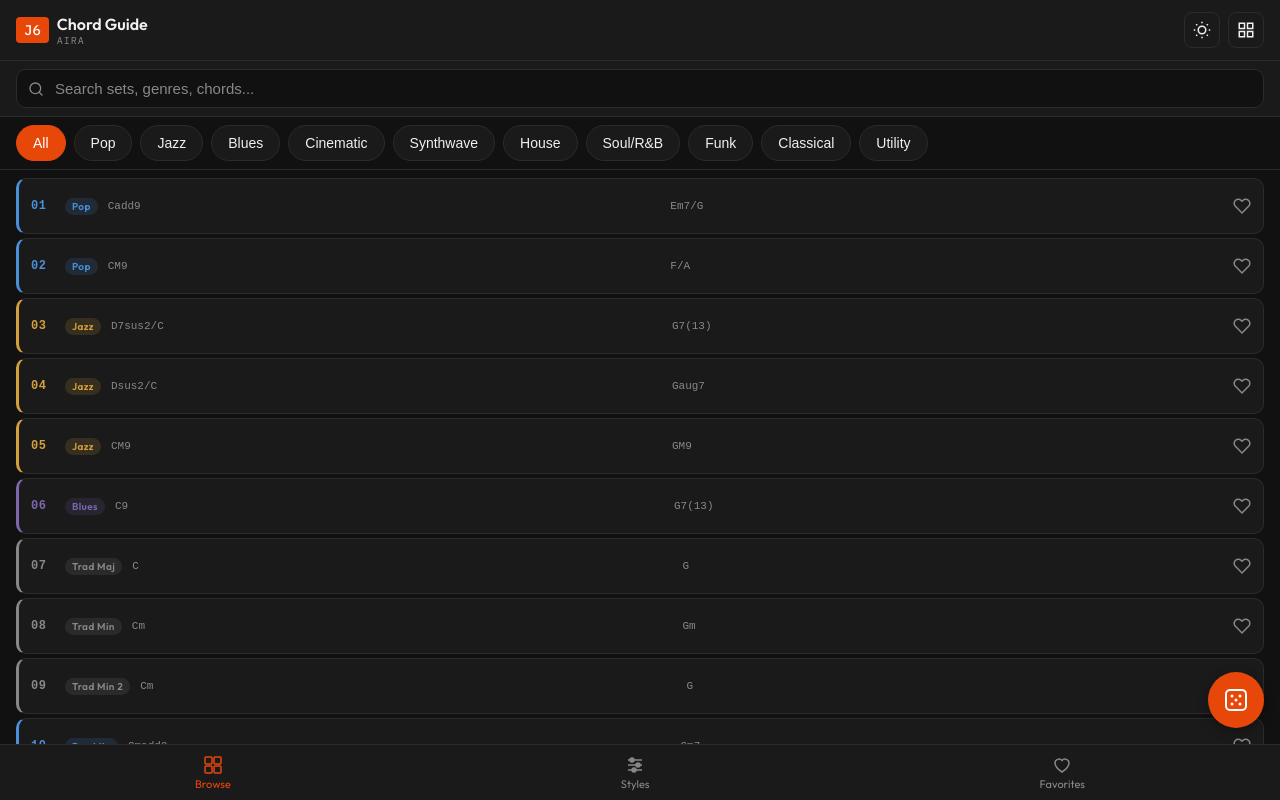
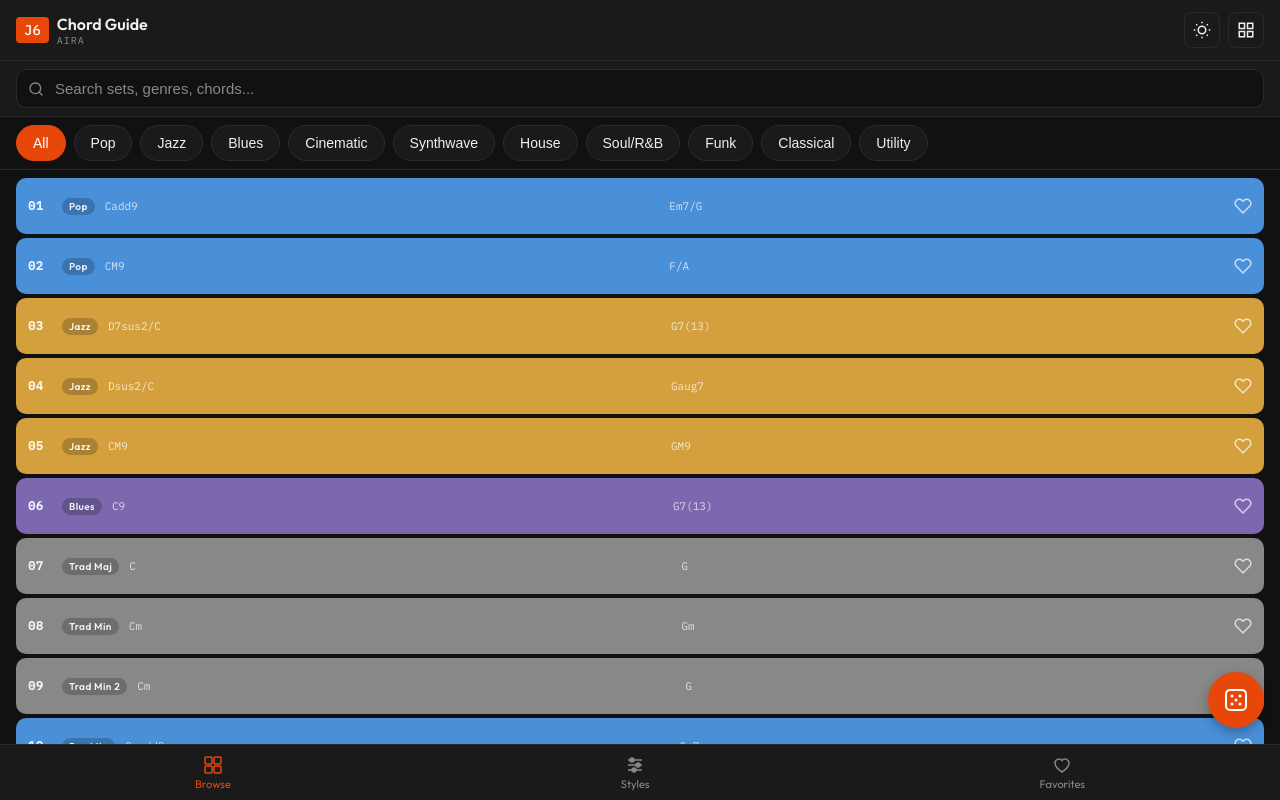
Before and after one commit to Zachary-Roland/roland-j6-chord-engine, a React (Vite) app: page / in a window 1280 px wide. Both pictures are taken after a click on the button 1246 px from the left and 30 px from the top of the page. Shown: the top 800 px of the page. Built offline with nearby package versions, Linux system fonts and the light colour scheme.

Commit message:
style: make chord set cards use full genre color background
Co-Authored-By: Claude Opus 4.6 (1M context) <noreply@anthropic.com>

```diff
--- a/src/components/ChordSetCard.css
+++ b/src/components/ChordSetCard.css
@@ -1,12 +1,10 @@
 .chord-set-card {
-  background: var(--surface);
-  border: 1px solid var(--border);
+  border: none;
   border-radius: 10px;
-  border-left-width: 3px;
-  border-left-style: solid;
   cursor: pointer;
   transition: opacity 0.15s ease;
   user-select: none;
+  color: #fff;
 }
 
 .chord-set-card:hover {
@@ -34,17 +32,18 @@
 }
 
 .card-set-number {
-  font-family: 'Courier New', Courier, monospace;
+  font-family: 'IBM Plex Mono', monospace;
   font-size: 12px;
   font-weight: 700;
   letter-spacing: 0.05em;
   line-height: 1;
+  color: rgba(255,255,255,0.9);
 }
 
 .card-c-chord {
-  font-family: 'Courier New', Courier, monospace;
+  font-family: 'IBM Plex Mono', monospace;
   font-size: 11px;
-  color: var(--text-sub);
+  color: rgba(255,255,255,0.75);
   flex: 1;
   display: flex;
   align-items: center;
@@ -65,18 +64,19 @@
 }
 
 .card-set-number--list {
-  font-family: 'Courier New', Courier, monospace;
+  font-family: 'IBM Plex Mono', monospace;
   font-size: 12px;
   font-weight: 700;
   letter-spacing: 0.05em;
   flex-shrink: 0;
   width: 24px;
+  color: rgba(255,255,255,0.9);
 }
 
 .card-chord-preview {
-  font-family: 'Courier New', Courier, monospace;
+  font-family: 'IBM Plex Mono', monospace;
   font-size: 11px;
-  color: var(--text-sub);
+  color: rgba(255,255,255,0.75);
   flex: 1;
   white-space: nowrap;
   overflow: hidden;
@@ -93,6 +93,8 @@
   border-radius: 20px;
   white-space: nowrap;
   flex-shrink: 0;
+  background: rgba(0,0,0,0.2);
+  color: rgba(255,255,255,0.9);
 }
 
 /* Favorite button */
@@ -105,7 +107,7 @@
   display: flex;
   align-items: center;
   justify-content: center;
-  color: var(--text-sub);
+  color: rgba(255,255,255,0.7);
   flex-shrink: 0;
   line-height: 0;
   border-radius: 4px;
@@ -113,7 +115,7 @@
 }
 
 .card-favorite-btn:hover {
-  color: var(--orange);
+  color: #fff;
 }
 
 .card-favorite-btn:focus-visible {
--- a/src/components/ChordSetCard.jsx
+++ b/src/components/ChordSetCard.jsx
@@ -30,23 +30,17 @@ export default function ChordSetCard({ set, viewMode, isFavorite, onToggleFavori
     return (
       <div
         className="chord-set-card chord-set-card--list"
-        style={{ borderLeftColor: color }}
+        style={{ backgroundColor: color }}
         onClick={() => onSelect(set)}
         role="button"
         tabIndex={0}
         onKeyDown={(e) => e.key === 'Enter' && onSelect(set)}
         aria-label={`Chord Set ${set.id}, ${set.genre}`}
       >
-        <span className="card-set-number card-set-number--list" style={{ color }}>
+        <span className="card-set-number card-set-number--list">
           {String(set.id).padStart(2, '0')}
         </span>
-        <span
-          className="card-genre-pill"
-          style={{
-            backgroundColor: `${color}26`,
-            color,
-          }}
-        >
+        <span className="card-genre-pill">
           {set.genre}
         </span>
         <span className="card-chord-preview card-chord-preview--c">{cChord}</span>
@@ -65,7 +59,7 @@ export default function ChordSetCard({ set, viewMode, isFavorite, onToggleFavori
   return (
     <div
       className="chord-set-card chord-set-card--grid"
-      style={{ borderLeftColor: color }}
+      style={{ backgroundColor: color }}
       onClick={() => onSelect(set)}
       role="button"
       tabIndex={0}
@@ -73,7 +67,7 @@ export default function ChordSetCard({ set, viewMode, isFavorite, onToggleFavori
       aria-label={`Chord Set ${set.id}, ${set.genre}`}
     >
       <div className="card-top-row">
-        <span className="card-set-number" style={{ color }}>
+        <span className="card-set-number">
           {String(set.id).padStart(2, '0')}
         </span>
         <button
@@ -86,13 +80,7 @@ export default function ChordSetCard({ set, viewMode, isFavorite, onToggleFavori
       </div>
       <div className="card-c-chord">{cChord}</div>
       <div className="card-bottom-row">
-        <span
-          className="card-genre-pill"
-          style={{
-            backgroundColor: `${color}26`,
-            color,
-          }}
-        >
+        <span className="card-genre-pill">
           {set.genre}
         </span>
       </div>
```
